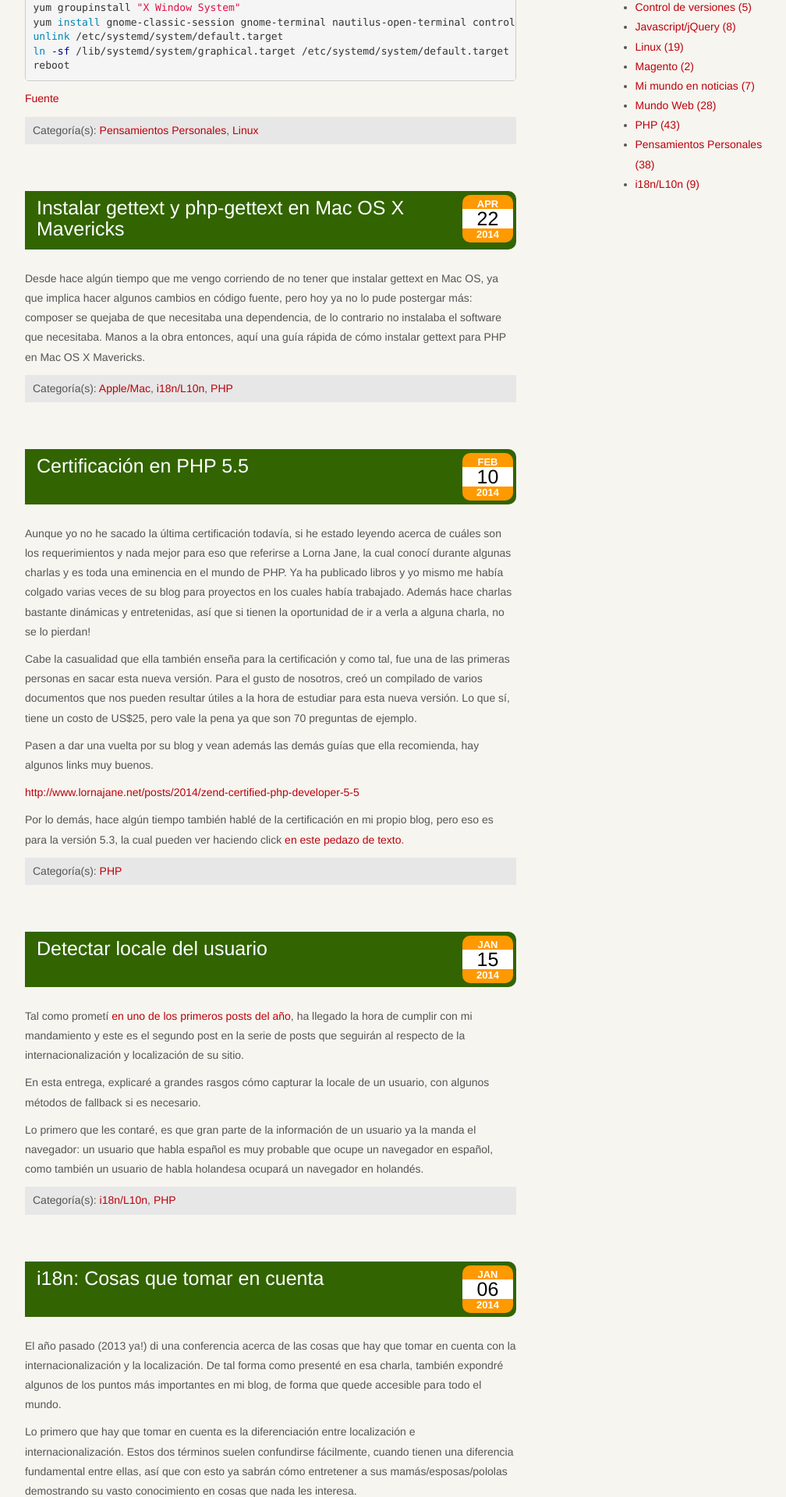
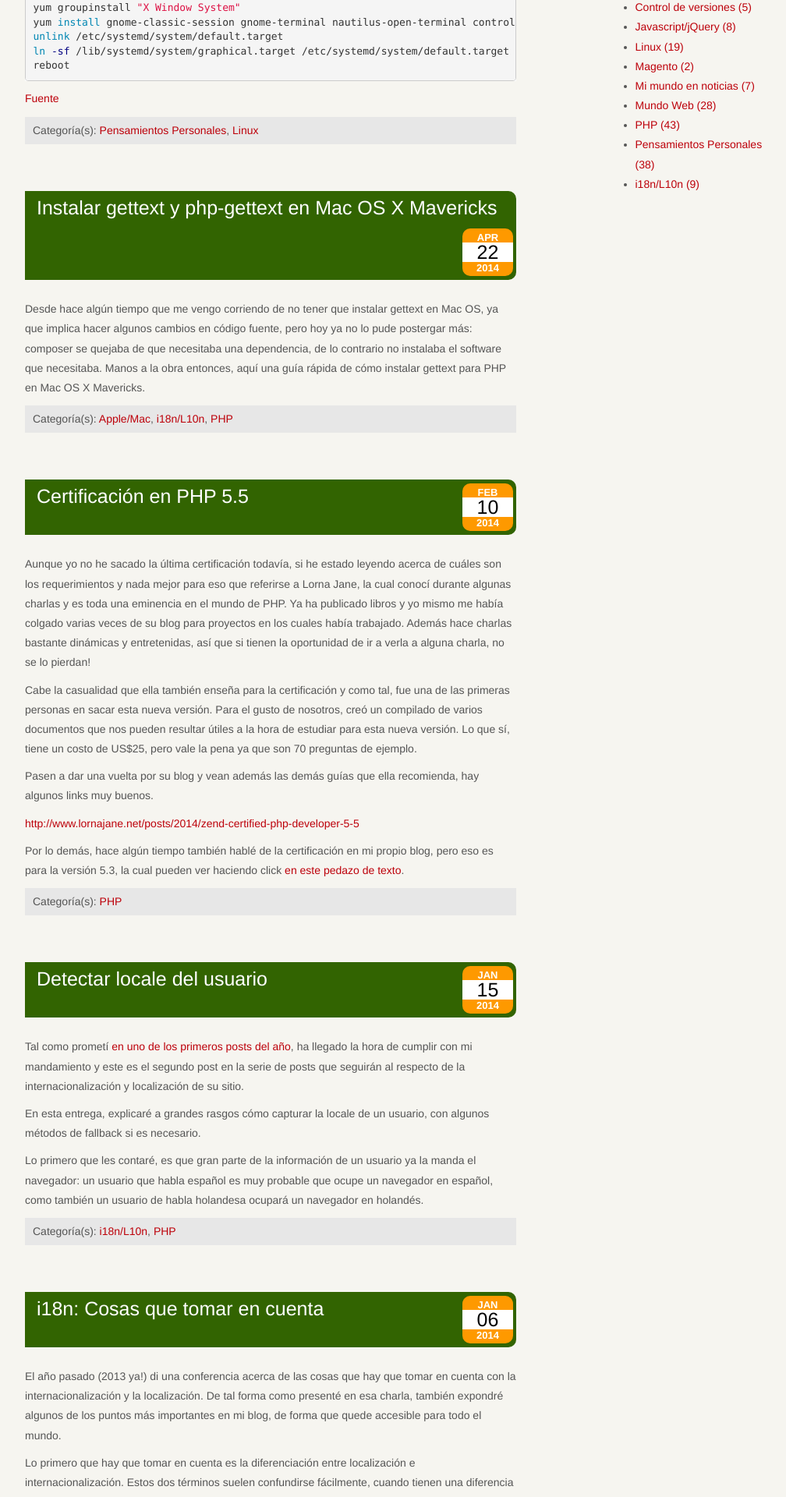
Before and after one commit to unreal4u/blog, a Jekyll site: the page built from index.html, in a window 1280 px wide. Shown: the part 872-2792 px from the top of the page at 78% size, without its empty margins (128-1136 px from the left). Built offline with Jekyll 4.4.1, drawn with Linux system fonts in a browser that asks for light colours; the list of posts is cut into pages by our own code.

Commit message:
More compatibility with bootstrap

```diff
--- a/css/blog.css
+++ b/css/blog.css
@@ -187,7 +187,6 @@ h6, .h6 {
 }
 
 .blog-post h1 {
-    width: 540px;
     font-size: 25px;
     float: left;
     padding-top: 6px;
```
